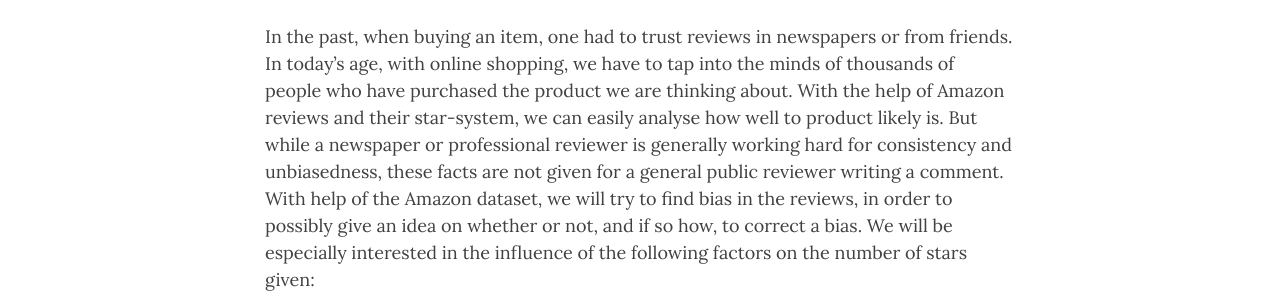
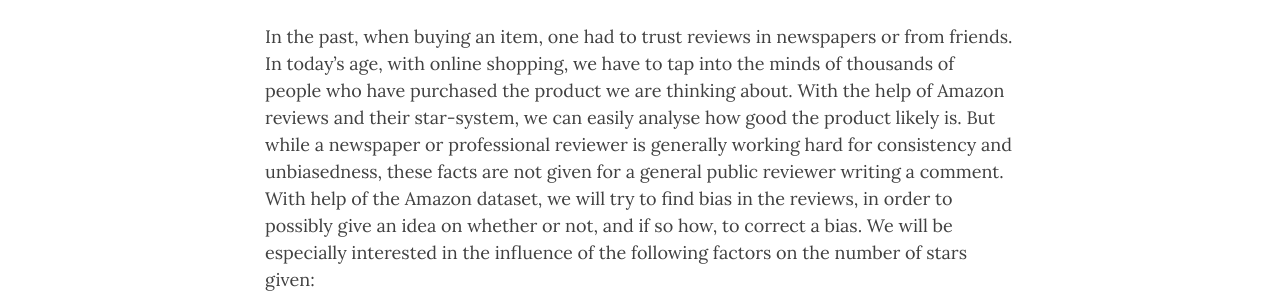
Before and after one commit to ada-lyn/ada-lyn.github.io, a Jekyll site: the page built from index.md, in a window 1280 px wide and 900 px high. Shown: the part 503-803 px from the top of the window. Built offline with Jekyll 4.4.1, drawn with Linux system fonts in a browser that asks for light colours; nearby versions of some CDN libraries.

Commit message:
Update index.md

```diff
--- a/index.md
+++ b/index.md
@@ -9,7 +9,7 @@
 
 ### Abstract
 
-In the past, when buying an item, one had to trust reviews in newspapers or from friends. In today's age, with online shopping, we have to tap into the minds of thousands of people who have purchased the product we are thinking about. With the help of Amazon reviews and their star-system, we can easily analyse how well to product likely is. But while a newspaper or professional reviewer is generally working hard for consistency and unbiasedness, these facts are not given for a general public reviewer writing a comment. With help of the Amazon dataset, we will try to find bias in the reviews, in order to possibly give an idea on whether or not, and if so how, to correct a bias. We will be especially interested in the influence of the following factors on the number of stars given:
+In the past, when buying an item, one had to trust reviews in newspapers or from friends. In today's age, with online shopping, we have to tap into the minds of thousands of people who have purchased the product we are thinking about. With the help of Amazon reviews and their star-system, we can easily analyse how good the product likely is. But while a newspaper or professional reviewer is generally working hard for consistency and unbiasedness, these facts are not given for a general public reviewer writing a comment. With help of the Amazon dataset, we will try to find bias in the reviews, in order to possibly give an idea on whether or not, and if so how, to correct a bias. We will be especially interested in the influence of the following factors on the number of stars given:
 
 - The date the review was written on ?
 - The category of the product the review was written for ?
```
